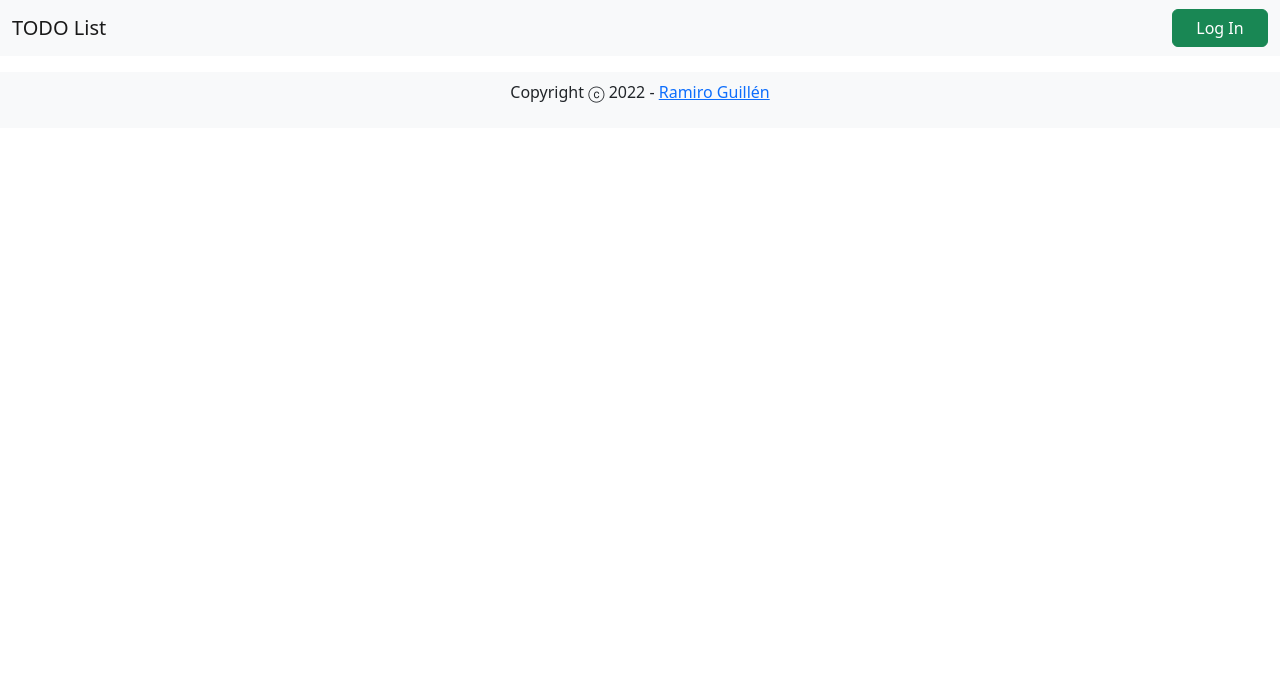
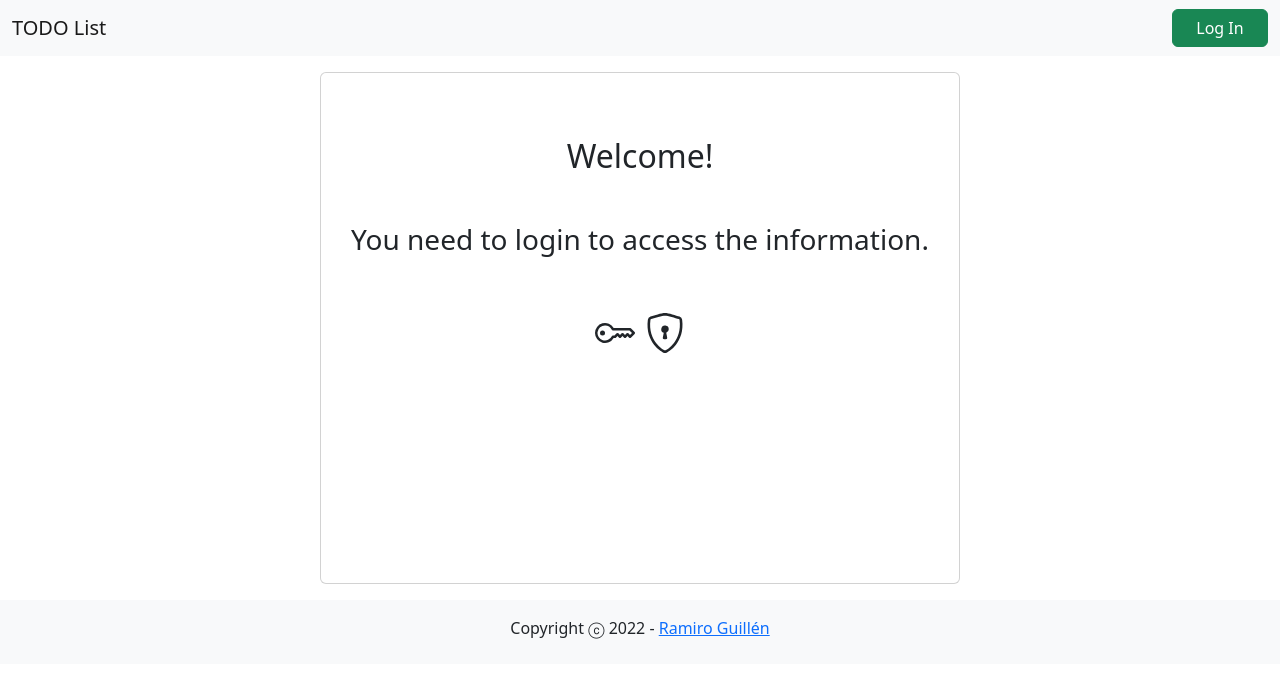
Before and after one commit to ramiroguillen/list-flow, a React (Create React App) app: page / in a window 1280 px wide. Shown: the top 678 px of the page. Built offline with nearby package versions, Linux system fonts and the light colour scheme; no server answers; the database is empty.

Commit message:
welcome page

```diff
--- a/src/components/Footer.jsx
+++ b/src/components/Footer.jsx
@@ -4,7 +4,7 @@ import React from 'react';
 const Footer = () => {
     return (
         <footer>
-            <nav className='navbar navbar-expand-lg navbar-light bg-light justify-content-center mt-3'>
+            <nav className='navbar navbar-expand-lg navbar-light bg-light justify-content-center mt-3 pt-3'>
                 <p>
                     {'Copyright ⓒ ' + new Date().getFullYear() + ' - '}
                     <a href='https://ramiroguillen.com.ar'>
--- a/src/components/TasksContainer.jsx
+++ b/src/components/TasksContainer.jsx
@@ -9,11 +9,11 @@ const TasksContainer = () => {
   return (
     <main id="tasks" className='d-flex justify-content-center'>
       <div className='col-md-6 mt-3'>
-        <div className='card'>
+        <div className='card' style={{ position: 'relative', height: '32rem' }}>
           <div className='card-header p-3'>
             <h5>Your tasks:</h5>
           </div>
-          <div className='card-body' data-mdb-perfect-scrollbar='true' style={{ position: 'relative', height: '244px' }}>
+          <div className='card-body' data-mdb-perfect-scrollbar='true' >
             <TasksList />
           </div>
           <div className='card-footer'>
--- /dev/null
+++ b/src/components/Welcome.jsx
@@ -0,0 +1,22 @@
+import { BsKey, BsShieldLock } from 'react-icons/bs';
+
+const Welcome = () => {
+
+    return (
+        <main id="tasks" className='d-flex justify-content-center'>
+            <div className='col-md-6 mt-3'>
+                <div className='card' style={{ position: 'relative', height: '32rem' }}>
+                    <div className='card-body' data-mdb-perfect-scrollbar='true'>
+                        <h2 className="text-center mt-5">Welcome!</h2>
+                        <div className="mt-5">
+                            <h3 className="text-center">You need to login to access the information.</h3>
+                            <h1 className="text-center mt-5"><BsKey /> <BsShieldLock /></h1>
+                        </div>
+                    </div>
+                </div>
+            </div>
+        </main>
+    );
+}
+
+export default Welcome;
--- a/src/context/TasksContext.jsx
+++ b/src/context/TasksContext.jsx
@@ -28,7 +28,9 @@ const TasksProvider = ({ children }) => {
     }
 
     return (
-        <TasksContext.Provider value={{ loading, users, tasks, handleCompleteTask, handleDecompleteTask, handleAddTask, handleRemoveTask }}>
+        <TasksContext.Provider
+            value={{ loading, users, tasks, handleCompleteTask, handleDecompleteTask, handleAddTask, handleRemoveTask }}
+        >
             {children}
         </TasksContext.Provider>
     );
--- a/src/pages/home/Home.jsx
+++ b/src/pages/home/Home.jsx
@@ -3,6 +3,7 @@ import React from 'react';
 import { useAuth0 } from '@auth0/auth0-react';
 // components
 import TasksContainer from '../../components/TasksContainer';
+import Welcome from '../../components/Welcome';
 
 const Home = () => {
 
@@ -10,7 +11,7 @@ const Home = () => {
 
     return (
         <>
-            {isAuthenticated ? <TasksContainer /> : null}
+            {isAuthenticated ? <TasksContainer /> : <Welcome />}
         </>
     );
 }
--- a/src/routes/Routing.jsx
+++ b/src/routes/Routing.jsx
@@ -14,7 +14,7 @@ const Routing = () => {
         <>
             <Navbar />
             <Routes>
-                <Route exact path='/todo-list' element={<Home />} />
+                <Route exact path='/' element={<Home />} />
             </Routes>
             <Footer />
         </>
```
